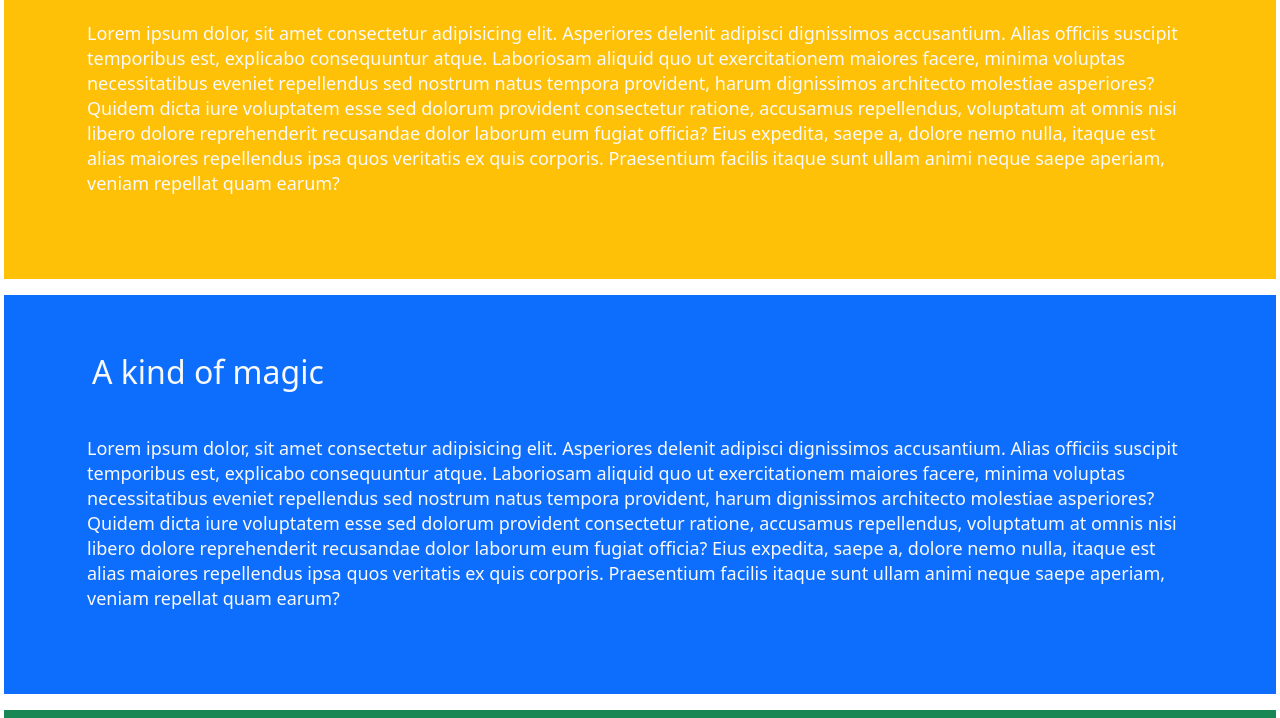
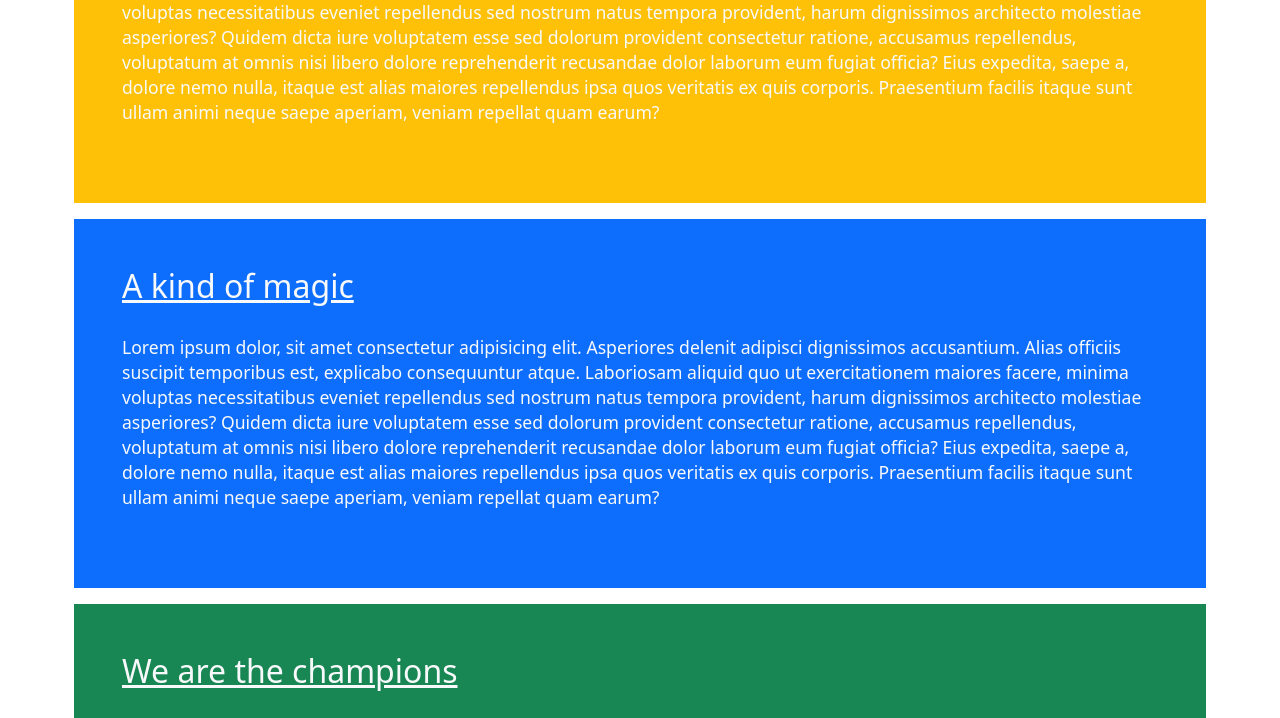
Before and after one commit to cmollo11/Queen, a plain HTML site: page pages/Historia.html in a window 1280 px wide. Shown: the part 631-1349 px from the top of the page. Drawn offline with nearby package versions, Linux system fonts and the light colour scheme.

```diff
--- a/pages/Historia.html
+++ b/pages/Historia.html
@@ -7,6 +7,7 @@
     <title>Historia</title>
     <link rel="shortcut icon" href="../img/Logo.png" type="image/x-icon"> <!-- favicon -->
     <link rel="stylesheet" href="../style/style.css">
+
 
     <!-- CSS only -->
     <link href="https://cdn.jsdelivr.net/npm/bootstrap@5.2.0-beta1/dist/css/bootstrap.min.css" rel="stylesheet" integrity="sha384-0evHe/X+R7YkIZDRvuzKMRqM+OrBnVFBL6DOitfPri4tjfHxaWutUpFmBp4vmVor" crossorigin="anonymous">
@@ -36,7 +37,7 @@
         </div>
     </nav>
 
-    <div class="container-fluid p-3 mt-3">
+    <div class="container p-3 mt-">
         <!-- Content here -->
 
 
--- a/style/style.css
+++ b/style/style.css
@@ -1,5 +1,3 @@
-
-
 
 
 .display_none {
@@ -7,11 +5,13 @@
 }
 
 
+
+
 .titulo{
 
-    padding: 10px 40px;
-    text-align:justify;
-    text-decoration: under;
+    /* padding: 10px 40px; */
+    text-align:start;
+    text-decoration:underline;
     display: flex;
 
 }
@@ -19,11 +19,11 @@
 
 .titulo__cuerpo{
 
-    font-size:large;
-    padding: 5px 5px;
-    margin: 30px 30px;
+    font-size:110%;
+    /* padding: 5px 5px; */
+    margin: 30px 0px;
     line-height: 25px;
-    text-align: left;
+    text-align:start;
     display: flex;
 
 }
```
Also changed, not shown: index.html (+0 -1 lines).
